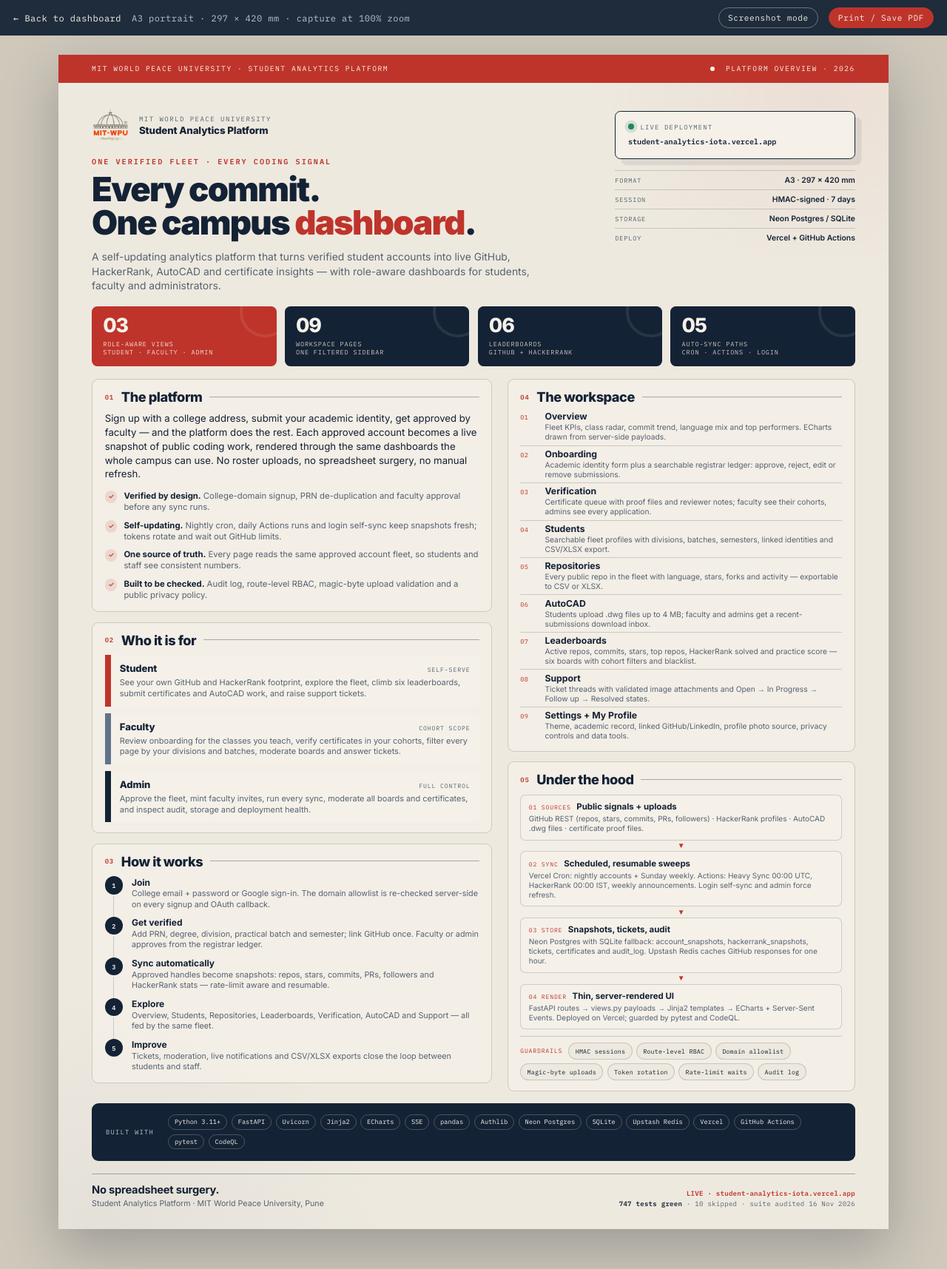
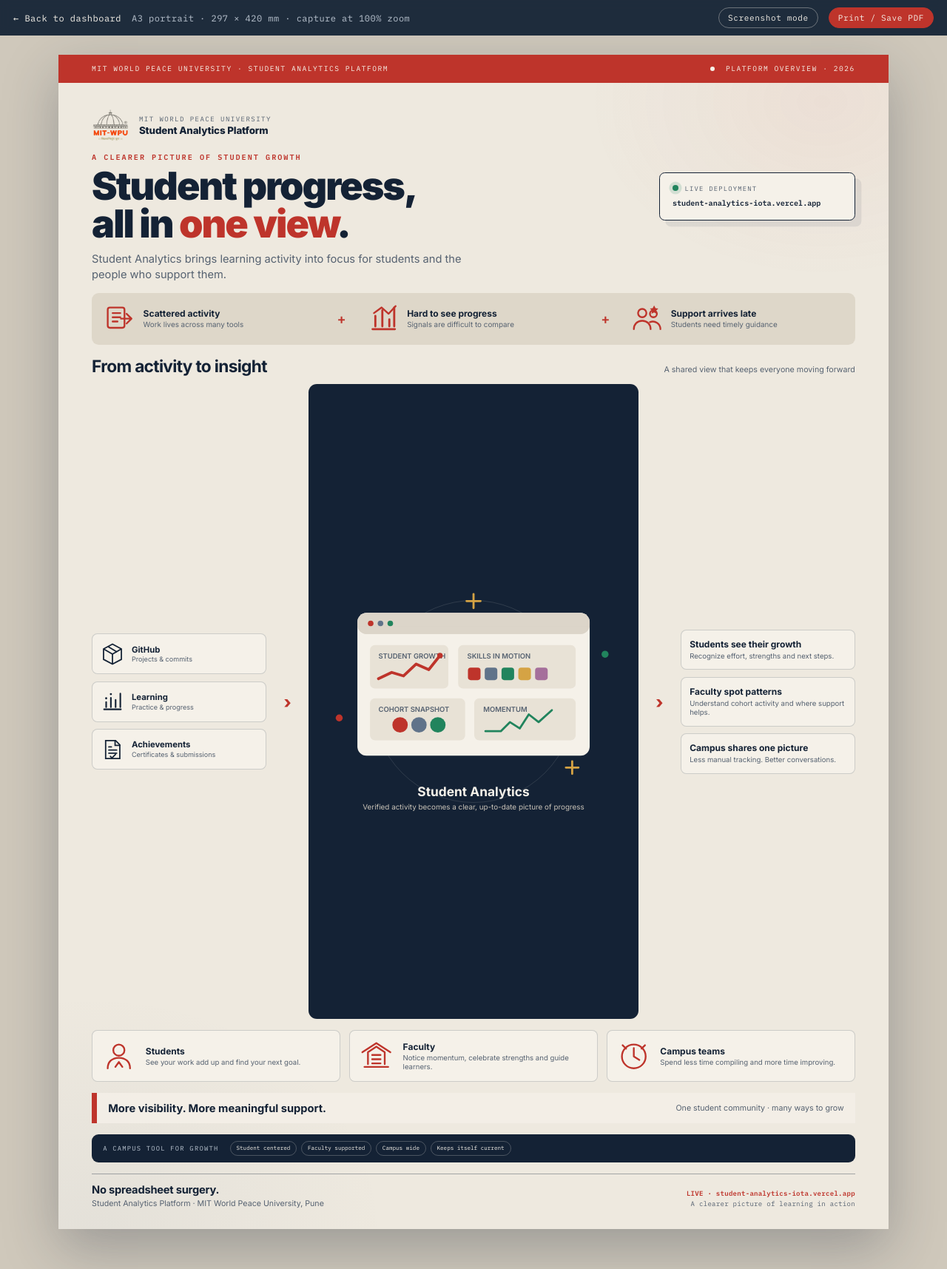
Before and after one commit to Horrid-12/Student-Analytics, a FastAPI app: template app/templates/pages/admin_poster.html in a window 1280 px wide. Shown: the whole page at 74% size. Run offline with FastAPI, Linux system fonts and the light colour scheme; the template is opened without the code that fills it, so the values that code supplies are empty; parts of the project's set-up code (start-up, migrations or seed data) failed here and were passed over; some libraries are stand-ins or nearby versions.

Commit message:
poster changes

```diff
--- a/app/templates/pages/admin_poster.html
+++ b/app/templates/pages/admin_poster.html
@@ -506,6 +506,52 @@
   .foot-right strong { color: var(--ink); font-weight: 600; }
   .foot-right .live-line { color: var(--red); font-weight: 600; }
 
+  /* Infographic-first poster composition */
+  .inner { gap: 4mm; }
+  .masthead { grid-template-columns: minmax(0, 1fr) 70mm; gap: 7mm; align-items: center; }
+  .brand-row { margin-bottom: 3mm; }
+  h1 { font-size: 39pt; max-width: 176mm; }
+  .deck { font-size: 11pt; max-width: 145mm; margin-top: 3mm; }
+  .kicker { margin-bottom: 2mm; }
+  .mast-right { gap: 2.5mm; }
+  .meta-lines { display: none; }
+  .problem-strip { display: grid; grid-template-columns: 1fr 14mm 1fr 14mm 1fr; align-items: center; gap: 2mm; padding: 3.2mm 4mm; background: #ded7c9; border-radius: 2.5mm; }
+  .problem { display: flex; align-items: center; gap: 2.4mm; min-width: 0; }
+  .problem-icon { width: 12mm; height: 12mm; flex: 0 0 auto; color: var(--red); }
+  .problem strong { display:block; font-size: 9pt; line-height: 1.15; }
+  .problem span { display:block; margin-top: .7mm; color:var(--muted); font-size:7.4pt; line-height:1.2; }
+  .problem-x { text-align:center; color:var(--red); font-family:var(--font-mono); font-size:14pt; font-weight:700; }
+  .visual-core { flex: 1 1 auto; min-height: 0; display:flex; flex-direction:column; gap:3mm; }
+  .visual-title { display:flex; align-items:baseline; justify-content:space-between; gap:4mm; }
+  .visual-title h2 { margin:0; font-size:17pt; letter-spacing:-.03em; }
+  .visual-title span { color:var(--muted); font-size:8pt; }
+  .journey { flex:1 1 auto; min-height:0; display:grid; grid-template-columns: .82fr 10mm 1.55fr 10mm .82fr; gap:2.5mm; align-items:stretch; }
+  .journey-side { display:flex; flex-direction:column; justify-content:center; gap:2.5mm; }
+  .source-card { display:flex; align-items:center; gap:2.5mm; padding:2.5mm; border:1px solid var(--line); background:var(--card); border-radius:2mm; }
+  .source-card svg { width:9mm;height:9mm;flex:0 0 auto;color:var(--ink); }
+  .source-card b { display:block;font-size:8.5pt; }
+  .source-card span { display:block;color:var(--muted);font-size:6.8pt;line-height:1.2;margin-top:.4mm; }
+  .visual-center { display:flex; flex-direction:column; justify-content:center; align-items:center; background:var(--ink); color:#f5f1e9; border-radius:3mm; padding:4mm; position:relative; overflow:hidden; }
+  .visual-center::before { content:""; position:absolute; width:72mm;height:72mm;border:1px solid rgba(245,241,233,.12);border-radius:50%; }
+  .visual-center svg { position:relative; width:100%; max-height:69mm; }
+  .visual-center strong { position:relative; margin-top:1mm;font-size:13pt; }
+  .visual-center span { position:relative;color:#c9c3b8;font-size:7.4pt;margin-top:1mm;text-align:center; }
+  .flow-arrow { display:flex;align-items:center;justify-content:center;color:var(--red);font-size:17pt;font-weight:800; }
+  .outcome-card { background:var(--card);border:1px solid var(--line);border-radius:2mm;padding:3mm; }
+  .outcome-card b { display:block;font-size:9pt; }
+  .outcome-card span { display:block;margin-top:.8mm;color:var(--muted);font-size:7.2pt;line-height:1.25; }
+  .audience { display:grid;grid-template-columns:repeat(3,1fr);gap:3mm; }
+  .audience-card { display:grid;grid-template-columns:13mm 1fr;align-items:center;gap:2.5mm;padding:3mm 3.5mm;background:var(--card);border:1px solid var(--line);border-radius:2mm; }
+  .audience-card svg { width:12mm;height:12mm;color:var(--red); }
+  .audience-card b { display:block;font-size:9pt; }
+  .audience-card span { display:block;margin-top:.7mm;color:var(--muted);font-size:7.2pt;line-height:1.25; }
+  .promise { display:flex;align-items:center;justify-content:space-between;gap:5mm;padding:3mm 4mm;border-left:2mm solid var(--red);background:rgba(245,241,233,.8); }
+  .promise strong { font-size:11pt; }
+  .promise span { color:var(--muted);font-size:8pt;text-align:right; }
+  .tech { padding:2.4mm 4mm; gap:4mm; }
+  .tech-chip { font-size:5.7pt; }
+  @media print { .journey { min-height: 108mm; } }
+
   /* ── Print ──────────────────────────────────────────────────────── */
   @page { size: A3 portrait; margin: 0; }
   @media print {
@@ -552,12 +598,10 @@
               <span class="brand-prod">Student Analytics Platform</span>
             </div>
           </div>
-          <div class="kicker">One verified fleet · every coding signal</div>
-          <h1>Every commit.<br>One campus <em>dashboard</em>.</h1>
+          <div class="kicker">A clearer picture of student growth</div>
+          <h1>Student progress,<br>all in <em>one view</em>.</h1>
           <p class="deck">
-            A self-updating analytics platform that turns verified student accounts into live GitHub,
-            HackerRank, AutoCAD and certificate insights — with role-aware dashboards for students,
-            faculty and administrators.
+            Student Analytics brings learning activity into focus for students and the people who support them.
           </p>
         </div>
         <aside class="mast-right">
@@ -565,161 +609,67 @@
             <div class="live-label"><span class="live-dot"></span> Live deployment</div>
             <div class="live-url">student-analytics-iota.vercel.app</div>
           </div>
-          <div class="meta-lines">
-            <div><span>Format</span><strong>A3 · 297 × 420 mm</strong></div>
-            <div><span>Session</span><strong>HMAC-signed · 7 days</strong></div>
-            <div><span>Storage</span><strong>Neon Postgres / SQLite</strong></div>
-            <div><span>Deploy</span><strong>Vercel + GitHub Actions</strong></div>
-          </div>
         </aside>
       </header>
 
-      <div class="stats">
-        <div class="stat accent"><strong>03</strong><span>Role-aware views<br>student · faculty · admin</span></div>
-        <div class="stat"><strong>09</strong><span>Workspace pages<br>one filtered sidebar</span></div>
-        <div class="stat"><strong>06</strong><span>Leaderboards<br>GitHub + HackerRank</span></div>
-        <div class="stat"><strong>05</strong><span>Auto-sync paths<br>cron · Actions · login</span></div>
-      </div>
-
-      <div class="body">
-
-        <div class="col">
-
-          <section class="panel-poster">
-            <div class="sec-head"><span class="sec-num">01</span><h2>The platform</h2><span class="rule"></span></div>
-            <p class="lede">
-              Sign up with a college address, submit your academic identity, get approved by faculty —
-              and the platform does the rest. Each approved account becomes a live snapshot of public
-              coding work, rendered through the same dashboards the whole campus can use. No roster
-              uploads, no spreadsheet surgery, no manual refresh.
-            </p>
-            <ul class="points">
-              <li><span class="tick">✓</span><span><b>Verified by design.</b> College-domain signup, PRN de-duplication and faculty approval before any sync runs.</span></li>
-              <li><span class="tick">✓</span><span><b>Self-updating.</b> Nightly cron, daily Actions runs and login self-sync keep snapshots fresh; tokens rotate and wait out GitHub limits.</span></li>
-              <li><span class="tick">✓</span><span><b>One source of truth.</b> Every page reads the same approved account fleet, so students and staff see consistent numbers.</span></li>
-              <li><span class="tick">✓</span><span><b>Built to be checked.</b> Audit log, route-level RBAC, magic-byte upload validation and a public privacy policy.</span></li>
-            </ul>
+      <section class="problem-strip" aria-label="Problems the platform addresses">
+        <div class="problem"><svg class="problem-icon" viewBox="0 0 48 48" fill="none" aria-hidden="true"><rect x="7" y="8" width="24" height="29" rx="3" stroke="currentColor" stroke-width="2.5"/><path d="M14 16h11M14 22h11M14 28h7M34 17l7 7-7 7M38 24H26" stroke="currentColor" stroke-width="2.5" stroke-linecap="round" stroke-linejoin="round"/></svg><div><strong>Scattered activity</strong><span>Work lives across many tools</span></div></div>
+        <div class="problem-x">+</div>
+        <div class="problem"><svg class="problem-icon" viewBox="0 0 48 48" fill="none" aria-hidden="true"><path d="M8 39h32M12 35V20M22 35V12M32 35V25M39 35V8" stroke="currentColor" stroke-width="3" stroke-linecap="round"/><path d="m10 16 11-8 10 9 10-11" stroke="currentColor" stroke-width="2.5" stroke-linecap="round" stroke-linejoin="round"/></svg><div><strong>Hard to see progress</strong><span>Signals are difficult to compare</span></div></div>
+        <div class="problem-x">+</div>
+        <div class="problem"><svg class="problem-icon" viewBox="0 0 48 48" fill="none" aria-hidden="true"><circle cx="17" cy="16" r="6" stroke="currentColor" stroke-width="2.5"/><circle cx="33" cy="17" r="5" stroke="currentColor" stroke-width="2.5"/><path d="M5 39c0-7 5-12 12-12s12 5 12 12M28 29c7-3 15 2 15 10" stroke="currentColor" stroke-width="2.5" stroke-linecap="round"/><path d="m34 5 2 4 4 .5-3 3 .7 4.5-3.7-2-3.7 2 .7-4.5-3-3 4-.5z" fill="currentColor"/></svg><div><strong>Support arrives late</strong><span>Students need timely guidance</span></div></div>
       </section>
 
-          <section class="panel-poster">
-            <div class="sec-head"><span class="sec-num">02</span><h2>Who it is for</h2><span class="rule"></span></div>
-            <div class="roles">
-              <div class="role student">
-                <div class="role-head"><span class="role-name">Student</span><span class="role-tag">self-serve</span></div>
-                <p>See your own GitHub and HackerRank footprint, explore the fleet, climb six leaderboards, submit certificates and AutoCAD work, and raise support tickets.</p>
+      <section class="visual-core">
+        <div class="visual-title"><h2>From activity to insight</h2><span>A shared view that keeps everyone moving forward</span></div>
+        <div class="journey">
+          <div class="journey-side">
+            <div class="source-card"><svg viewBox="0 0 48 48" fill="none" aria-hidden="true"><path d="M24 5 7 14v20l17 9 17-9V14L24 5Z" stroke="currentColor" stroke-width="2.5"/><path d="m7 14 17 10 17-10M24 24v19M16 10l17 10" stroke="currentColor" stroke-width="2.5" stroke-linejoin="round"/></svg><div><b>GitHub</b><span>Projects &amp; commits</span></div></div>
+            <div class="source-card"><svg viewBox="0 0 48 48" fill="none" aria-hidden="true"><path d="M8 39h32M12 35V25M21 35V17M30 35V21M39 35V9" stroke="currentColor" stroke-width="3" stroke-linecap="round"/><circle cx="12" cy="18" r="2" fill="currentColor"/><circle cx="21" cy="10" r="2" fill="currentColor"/></svg><div><b>Learning</b><span>Practice &amp; progress</span></div></div>
+            <div class="source-card"><svg viewBox="0 0 48 48" fill="none" aria-hidden="true"><path d="M11 7h19l8 8v26H11V7Z" stroke="currentColor" stroke-width="2.5"/><path d="M29 7v9h9M17 25h15M17 31h15M17 19h5" stroke="currentColor" stroke-width="2.5" stroke-linecap="round"/><path d="m20 37 3 3 7-7" stroke="currentColor" stroke-width="2.5" stroke-linecap="round" stroke-linejoin="round"/></svg><div><b>Achievements</b><span>Certificates &amp; submissions</span></div></div>
           </div>
-              <div class="role faculty">
-                <div class="role-head"><span class="role-name">Faculty</span><span class="role-tag">cohort scope</span></div>
-                <p>Review onboarding for the classes you teach, verify certificates in your cohorts, filter every page by your divisions and batches, moderate boards and answer tickets.</p>
+          <div class="flow-arrow" aria-hidden="true">›</div>
+          <div class="visual-center">
+            <svg viewBox="0 0 440 270" fill="none" role="img" aria-label="Illustration of signals combining into a student analytics dashboard">
+              <rect x="54" y="30" width="332" height="204" rx="13" fill="#F5F1E9"/>
+              <rect x="54" y="30" width="332" height="30" rx="13" fill="#DCD5C9"/><path d="M54 49a13 13 0 0 0 13 11h306a13 13 0 0 0 13-11" fill="#DCD5C9"/>
+              <circle cx="73" cy="45" r="4" fill="#BE342B"/><circle cx="87" cy="45" r="4" fill="#60738A"/><circle cx="101" cy="45" r="4" fill="#21845D"/>
+              <rect x="72" y="76" width="112" height="62" rx="7" fill="#E8E2D6"/><text x="84" y="95" fill="#566271" font-family="Inter, sans-serif" font-size="10" font-weight="600">STUDENT GROWTH</text>
+              <path d="M84 124 103 115l17 5 18-17 18 8 16-20" stroke="#BE342B" stroke-width="4" stroke-linecap="round" stroke-linejoin="round"/><circle cx="172" cy="91" r="4" fill="#BE342B"/>
+              <rect x="198" y="76" width="168" height="62" rx="7" fill="#E8E2D6"/><text x="211" y="95" fill="#566271" font-family="Inter, sans-serif" font-size="10" font-weight="600">SKILLS IN MOTION</text>
+              <rect x="212" y="108" width="18" height="18" rx="4" fill="#BE342B"/><rect x="236" y="108" width="18" height="18" rx="4" fill="#60738A"/><rect x="260" y="108" width="18" height="18" rx="4" fill="#21845D"/><rect x="284" y="108" width="18" height="18" rx="4" fill="#D5A344"/><rect x="308" y="108" width="18" height="18" rx="4" fill="#A56F9B"/>
+              <rect x="72" y="152" width="136" height="60" rx="7" fill="#E8E2D6"/><text x="84" y="171" fill="#566271" font-family="Inter, sans-serif" font-size="10" font-weight="600">COHORT SNAPSHOT</text>
+              <circle cx="115" cy="190" r="11" fill="#BE342B"/><circle cx="142" cy="190" r="11" fill="#60738A"/><circle cx="169" cy="190" r="11" fill="#21845D"/>
+              <rect x="221" y="152" width="145" height="60" rx="7" fill="#E8E2D6"/><text x="234" y="171" fill="#566271" font-family="Inter, sans-serif" font-size="10" font-weight="600">MOMENTUM</text>
+              <path d="M237 199h22l13-13 14 9 13-20 14 11 19-17" stroke="#21845D" stroke-width="3" stroke-linecap="round" stroke-linejoin="round"/>
+              <path d="M220 3v20M210 13h20M361 242v18M352 251h18" stroke="#D5A344" stroke-width="3" stroke-linecap="round"/><circle cx="28" cy="180" r="5" fill="#BE342B"/><circle cx="408" cy="89" r="5" fill="#21845D"/>
+            </svg>
+            <strong>Student Analytics</strong><span>Verified activity becomes a clear, up-to-date picture of progress</span>
           </div>
-              <div class="role admin">
-                <div class="role-head"><span class="role-name">Admin</span><span class="role-tag">full control</span></div>
-                <p>Approve the fleet, mint faculty invites, run every sync, moderate all boards and certificates, and inspect audit, storage and deployment health.</p>
+          <div class="flow-arrow" aria-hidden="true">›</div>
+          <div class="journey-side">
+            <div class="outcome-card"><b>Students see their growth</b><span>Recognize effort, strengths and next steps.</span></div>
+            <div class="outcome-card"><b>Faculty spot patterns</b><span>Understand cohort activity and where support helps.</span></div>
+            <div class="outcome-card"><b>Campus shares one picture</b><span>Less manual tracking. Better conversations.</span></div>
           </div>
         </div>
       </section>
 
-          <section class="panel-poster">
-            <div class="sec-head"><span class="sec-num">03</span><h2>How it works</h2><span class="rule"></span></div>
-            <div class="flow">
-              <div class="step">
-                <span class="step-num">1</span>
-                <div><h3>Join</h3><p>College email + password or Google sign-in. The domain allowlist is re-checked server-side on every signup and OAuth callback.</p></div>
-              </div>
-              <div class="step">
-                <span class="step-num">2</span>
-                <div><h3>Get verified</h3><p>Add PRN, degree, division, practical batch and semester; link GitHub once. Faculty or admin approves from the registrar ledger.</p></div>
-              </div>
-              <div class="step">
-                <span class="step-num">3</span>
-                <div><h3>Sync automatically</h3><p>Approved handles become snapshots: repos, stars, commits, PRs, followers and HackerRank stats — rate-limit aware and resumable.</p></div>
-              </div>
-              <div class="step">
-                <span class="step-num">4</span>
-                <div><h3>Explore</h3><p>Overview, Students, Repositories, Leaderboards, Verification, AutoCAD and Support — all fed by the same fleet.</p></div>
-              </div>
-              <div class="step">
-                <span class="step-num">5</span>
-                <div><h3>Improve</h3><p>Tickets, moderation, live notifications and CSV/XLSX exports close the loop between students and staff.</p></div>
-              </div>
-            </div>
+      <section class="audience" aria-label="Who benefits">
+        <div class="audience-card"><svg viewBox="0 0 48 48" fill="none" aria-hidden="true"><circle cx="24" cy="15" r="8" stroke="currentColor" stroke-width="2.5"/><path d="M8 41c0-9 6-15 16-15s16 6 16 15M19 39l5-7 5 7" stroke="currentColor" stroke-width="2.5" stroke-linecap="round" stroke-linejoin="round"/></svg><div><b>Students</b><span>See your work add up and find your next goal.</span></div></div>
+        <div class="audience-card"><svg viewBox="0 0 48 48" fill="none" aria-hidden="true"><path d="M7 39h34M12 35V18l12-8 12 8v17M18 22h12M18 28h12M18 34h12" stroke="currentColor" stroke-width="2.5" stroke-linecap="round" stroke-linejoin="round"/><path d="M4 18 24 5l20 13" stroke="currentColor" stroke-width="2.5" stroke-linecap="round" stroke-linejoin="round"/></svg><div><b>Faculty</b><span>Notice momentum, celebrate strengths and guide learners.</span></div></div>
+        <div class="audience-card"><svg viewBox="0 0 48 48" fill="none" aria-hidden="true"><circle cx="24" cy="24" r="17" stroke="currentColor" stroke-width="2.5"/><path d="M24 12v12l8 5M8 8l5 5M40 8l-5 5" stroke="currentColor" stroke-width="2.5" stroke-linecap="round" stroke-linejoin="round"/></svg><div><b>Campus teams</b><span>Spend less time compiling and more time improving.</span></div></div>
       </section>
 
-        </div>
-
-        <div class="col">
-
-          <section class="panel-poster">
-            <div class="sec-head"><span class="sec-num">04</span><h2>The workspace</h2><span class="rule"></span></div>
-            <div class="pages">
-              <div class="page-row"><span class="page-num">01</span><div><div class="page-name">Overview</div><div class="page-desc">Fleet KPIs, class radar, commit trend, language mix and top performers. ECharts drawn from server-side payloads.</div></div></div>
-              <div class="page-row"><span class="page-num">02</span><div><div class="page-name">Onboarding</div><div class="page-desc">Academic identity form plus a searchable registrar ledger: approve, reject, edit or remove submissions.</div></div></div>
-              <div class="page-row"><span class="page-num">03</span><div><div class="page-name">Verification</div><div class="page-desc">Certificate queue with proof files and reviewer notes; faculty see their cohorts, admins see every application.</div></div></div>
-              <div class="page-row"><span class="page-num">04</span><div><div class="page-name">Students</div><div class="page-desc">Searchable fleet profiles with divisions, batches, semesters, linked identities and CSV/XLSX export.</div></div></div>
-              <div class="page-row"><span class="page-num">05</span><div><div class="page-name">Repositories</div><div class="page-desc">Every public repo in the fleet with language, stars, forks and activity — exportable to CSV or XLSX.</div></div></div>
-              <div class="page-row"><span class="page-num">06</span><div><div class="page-name">AutoCAD</div><div class="page-desc">Students upload .dwg files up to 4 MB; faculty and admins get a recent-submissions download inbox.</div></div></div>
-              <div class="page-row"><span class="page-num">07</span><div><div class="page-name">Leaderboards</div><div class="page-desc">Active repos, commits, stars, top repos, HackerRank solved and practice score — six boards with cohort filters and blacklist.</div></div></div>
-              <div class="page-row"><span class="page-num">08</span><div><div class="page-name">Support</div><div class="page-desc">Ticket threads with validated image attachments and Open → In Progress → Follow up → Resolved states.</div></div></div>
-              <div class="page-row"><span class="page-num">09</span><div><div class="page-name">Settings + My Profile</div><div class="page-desc">Theme, academic record, linked GitHub/LinkedIn, profile photo source, privacy controls and data tools.</div></div></div>
-            </div>
-          </section>
-
-          <section class="panel-poster">
-            <div class="sec-head"><span class="sec-num">05</span><h2>Under the hood</h2><span class="rule"></span></div>
-            <div class="pipeline">
-              <div class="layer">
-                <div class="layer-head"><span class="layer-tag">01 SOURCES</span><span class="layer-title">Public signals + uploads</span></div>
-                <p>GitHub REST (repos, stars, commits, PRs, followers) · HackerRank profiles · AutoCAD .dwg files · certificate proof files.</p>
-              </div>
-              <div class="arrow">▼</div>
-              <div class="layer">
-                <div class="layer-head"><span class="layer-tag">02 SYNC</span><span class="layer-title">Scheduled, resumable sweeps</span></div>
-                <p>Vercel Cron: nightly accounts + Sunday weekly. Actions: Heavy Sync 00:00 UTC, HackerRank 00:00 IST, weekly announcements. Login self-sync and admin force refresh.</p>
-              </div>
-              <div class="arrow">▼</div>
-              <div class="layer">
-                <div class="layer-head"><span class="layer-tag">03 STORE</span><span class="layer-title">Snapshots, tickets, audit</span></div>
-                <p>Neon Postgres with SQLite fallback: account_snapshots, hackerrank_snapshots, tickets, certificates and audit_log. Upstash Redis caches GitHub responses for one hour.</p>
-              </div>
-              <div class="arrow">▼</div>
-              <div class="layer">
-                <div class="layer-head"><span class="layer-tag">04 RENDER</span><span class="layer-title">Thin, server-rendered UI</span></div>
-                <p>FastAPI routes → views.py payloads → Jinja2 templates → ECharts + Server-Sent Events. Deployed on Vercel; guarded by pytest and CodeQL.</p>
-              </div>
-            </div>
-            <div class="guardrails">
-              <span class="guardrails-label">Guardrails</span>
-              <span class="chip">HMAC sessions</span>
-              <span class="chip">Route-level RBAC</span>
-              <span class="chip">Domain allowlist</span>
-              <span class="chip">Magic-byte uploads</span>
-              <span class="chip">Token rotation</span>
-              <span class="chip">Rate-limit waits</span>
-              <span class="chip">Audit log</span>
-            </div>
-          </section>
-
-        </div>
-      </div>
+      <div class="promise"><strong>More visibility. More meaningful support.</strong><span>One student community · many ways to grow</span></div>
 
       <div class="tech">
-        <span class="tech-label">Built with</span>
+        <span class="tech-label">A campus tool for growth</span>
         <div class="tech-list">
-          <span class="tech-chip">Python 3.11+</span>
-          <span class="tech-chip">FastAPI</span>
-          <span class="tech-chip">Uvicorn</span>
-          <span class="tech-chip">Jinja2</span>
-          <span class="tech-chip">ECharts</span>
-          <span class="tech-chip">SSE</span>
-          <span class="tech-chip">pandas</span>
-          <span class="tech-chip">Authlib</span>
-          <span class="tech-chip">Neon Postgres</span>
-          <span class="tech-chip">SQLite</span>
-          <span class="tech-chip">Upstash Redis</span>
-          <span class="tech-chip">Vercel</span>
-          <span class="tech-chip">GitHub Actions</span>
-          <span class="tech-chip">pytest</span>
-          <span class="tech-chip">CodeQL</span>
+          <span class="tech-chip">Student centered</span>
+          <span class="tech-chip">Faculty supported</span>
+          <span class="tech-chip">Campus wide</span>
+          <span class="tech-chip">Keeps itself current</span>
         </div>
       </div>
 
@@ -730,7 +680,7 @@
         </div>
         <div class="foot-right">
           <span class="live-line">LIVE · student-analytics-iota.vercel.app</span><br>
-          <strong>747 tests green</strong> · 10 skipped · suite audited 16 Nov 2026
+          A clearer picture of learning in action
         </div>
       </footer>
 
```
Lines whose indentation alone changed are shown as unchanged.
